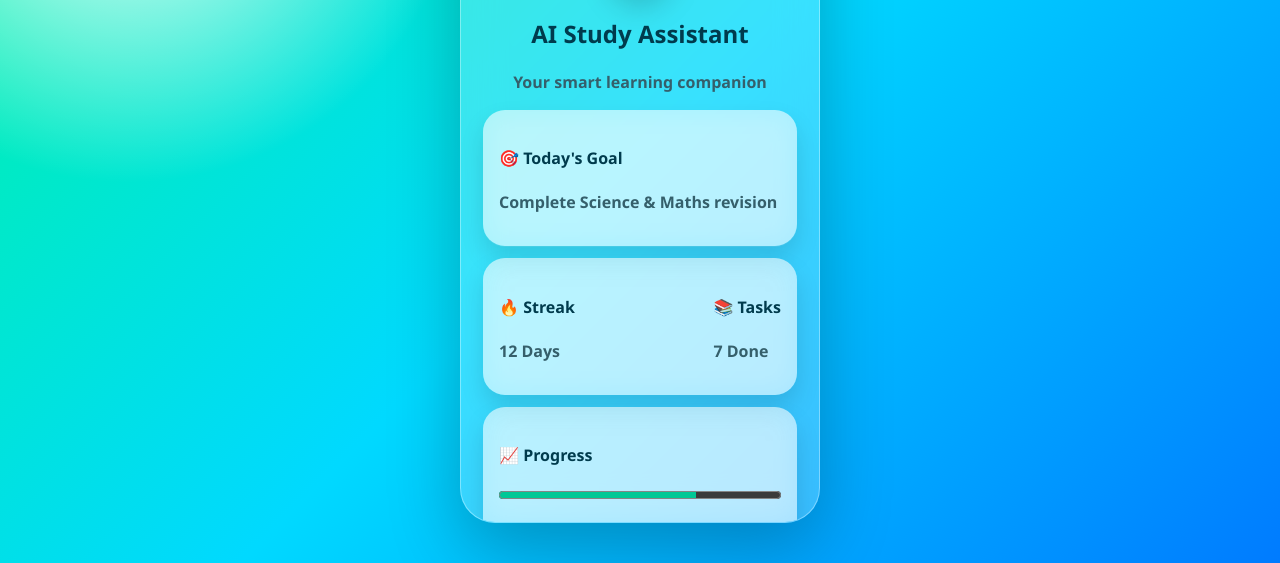
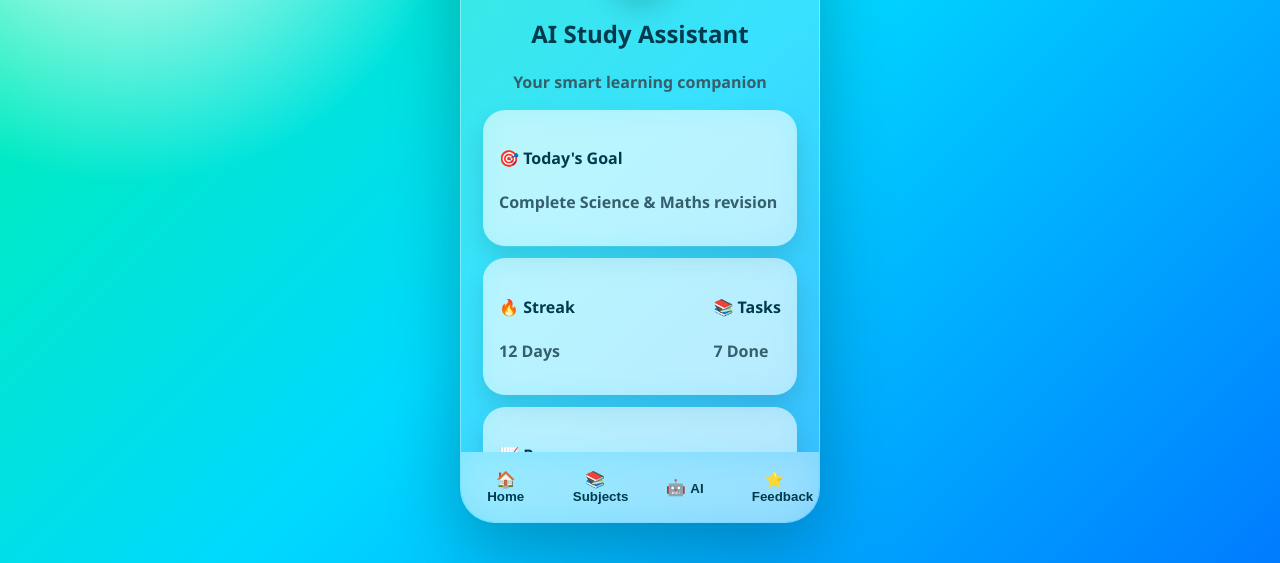
Before and after one commit to dddpd-design/School-holiday-homework, a plain HTML site: page index.html in a window 1280 px wide. Shown: the part 237-800 px from the top of the page. Drawn offline with Linux system fonts and the light colour scheme.

Commit message:
Update style.css

```diff
--- a/style.css
+++ b/style.css
@@ -736,3 +736,35 @@ body{
 #screen{
     height:auto;
 }
+html,body{
+    height:100%;
+    overflow:hidden;
+}
+
+
+body{
+    display:flex;
+    justify-content:center;
+    align-items:center;
+}
+
+
+.phone{
+    height:90vh;
+    max-height:90vh;
+    overflow:hidden;
+    display:flex;
+    flex-direction:column;
+}
+
+
+#screen{
+    flex:1;
+    overflow-y:auto;
+}
+
+
+.page{
+    min-height:100%;
+    height:auto;
+}
```
